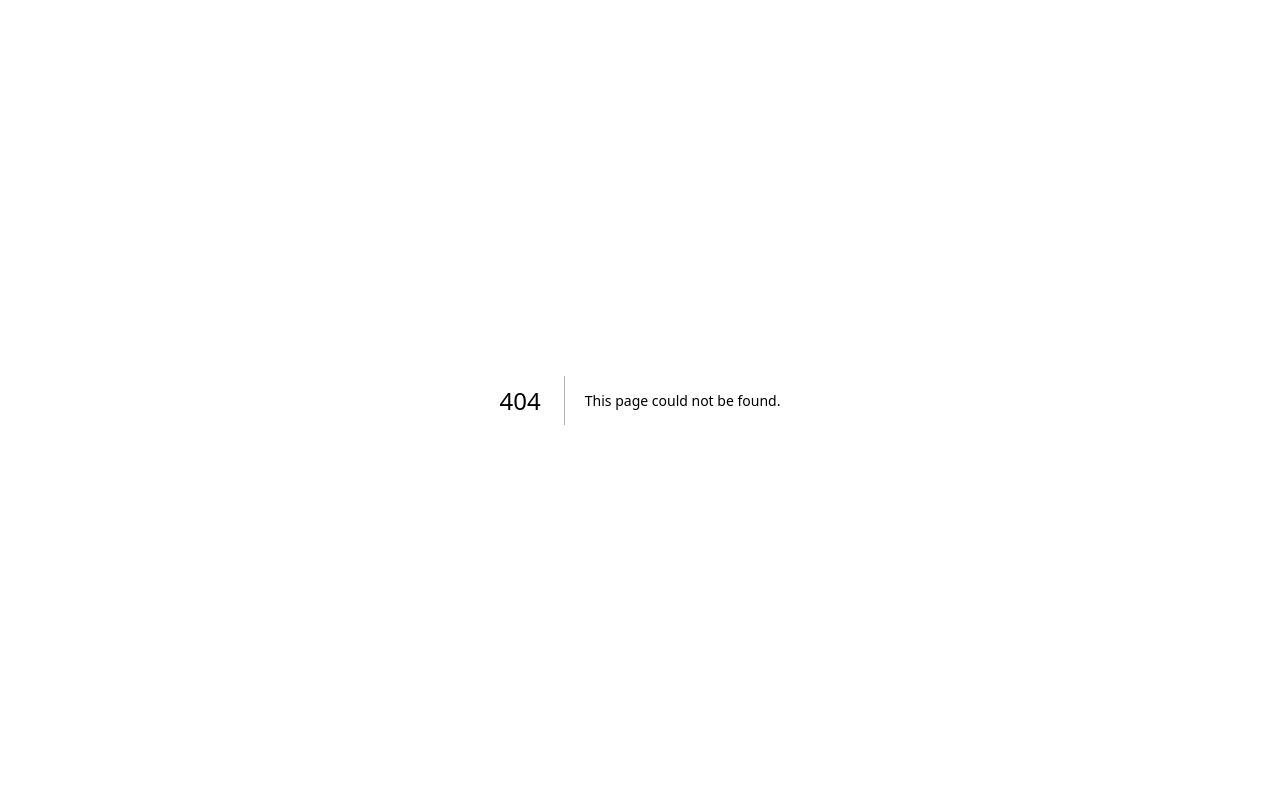
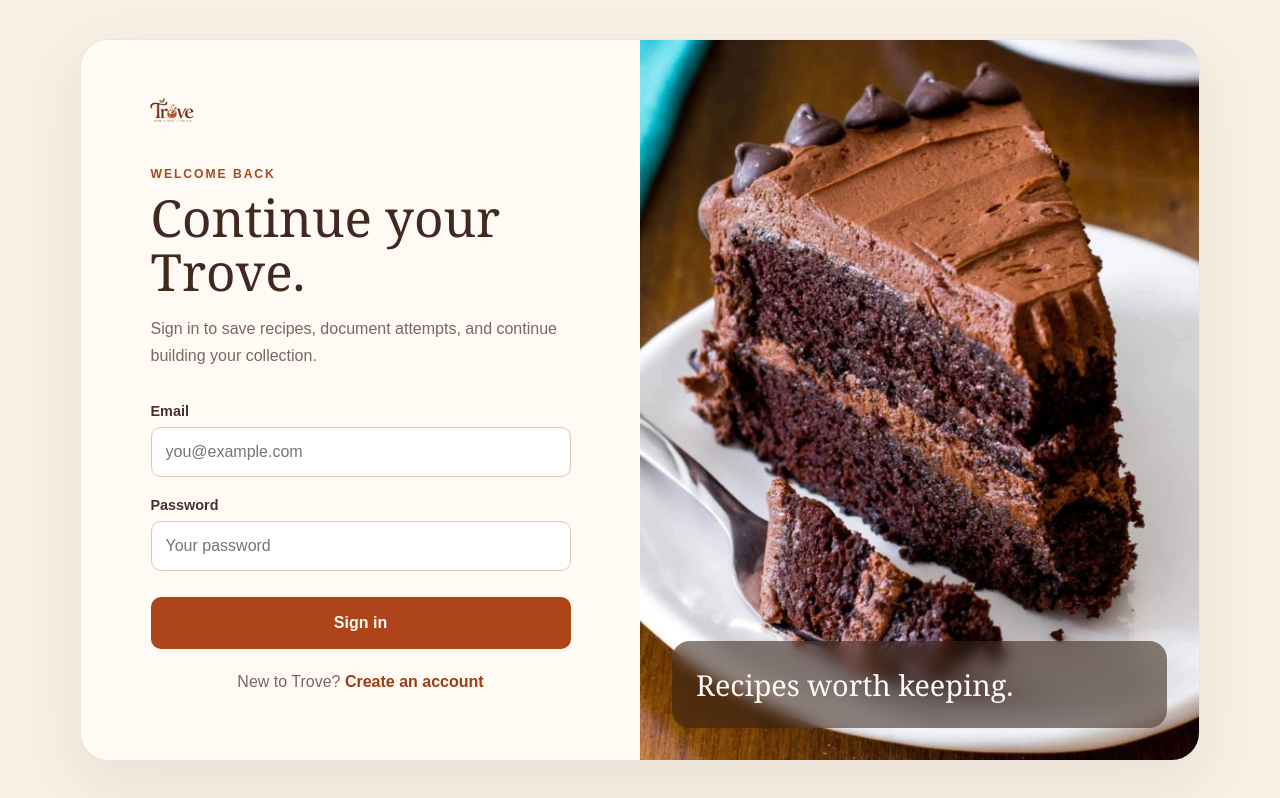
Before and after one commit to NimraMittal/Trove, a Next.js app in the folder frontend/: page /login in a window 1280 px wide. Before the commit this address had no page. Built offline with nearby package versions, Linux system fonts and the light colour scheme.

Commit message:
feat(auth): add authentication UI

```diff
--- /dev/null
+++ b/frontend/src/app/login/page.tsx
@@ -0,0 +1,5 @@
+import LoginPage from "@/features/auth/pages/LoginPage";
+
+export default function Page() {
+  return <LoginPage />;
+}
--- /dev/null
+++ b/frontend/src/app/signup/page.tsx
@@ -0,0 +1,5 @@
+import SignupPage from "@/features/auth/pages/SignupPage";
+
+export default function Page() {
+  return <SignupPage />;
+}
--- /dev/null
+++ b/frontend/src/features/auth/auth.module.css
@@ -0,0 +1,215 @@
+.authPage {
+  min-height: 100vh;
+  padding: 32px;
+
+  display: flex;
+  align-items: center;
+  justify-content: center;
+
+  background:
+    #f7f0e5;
+}
+
+.authPanel {
+  width: min(1120px, 100%);
+  min-height: 720px;
+
+  display: grid;
+  grid-template-columns: 1fr 1fr;
+
+  overflow: hidden;
+
+  border: 1px solid rgba(78, 44, 27, 0.1);
+  border-radius: 28px;
+
+  background: #fffaf3;
+
+  box-shadow:
+    0 20px 60px rgba(78, 44, 27, 0.08);
+}
+
+.formSide {
+  padding: 44px 64px;
+
+  display: flex;
+  flex-direction: column;
+}
+
+.logoLink {
+  width: fit-content;
+}
+
+.logo {
+  width: auto;
+  height: 54px;
+
+  object-fit: contain;
+}
+
+.formContainer {
+  width: min(420px, 100%);
+
+  margin: auto;
+}
+
+.headingGroup {
+  margin-bottom: 34px;
+}
+
+.eyebrow {
+  margin-bottom: 10px;
+
+  color: #aa481f;
+
+  font-size: 0.76rem;
+  font-weight: 700;
+  letter-spacing: 0.16em;
+}
+
+.headingGroup h1 {
+  margin: 0;
+
+  color: #42291d;
+
+  font-family: Georgia, "Times New Roman", serif;
+  font-size: clamp(2.2rem, 4vw, 3.2rem);
+  font-weight: 500;
+  line-height: 1.05;
+}
+
+.subtitle {
+  margin-top: 18px;
+
+  color: #79685f;
+
+  line-height: 1.65;
+}
+
+.form {
+  display: grid;
+  gap: 20px;
+}
+
+.field {
+  display: grid;
+  gap: 8px;
+}
+
+.field label {
+  color: #4b3327;
+
+  font-size: 0.9rem;
+  font-weight: 650;
+}
+
+.field input {
+  width: 100%;
+  min-height: 50px;
+
+  padding: 0 14px;
+
+  border: 1px solid #d8c9bc;
+  border-radius: 10px;
+
+  color: #42291d;
+  background: #ffffff;
+
+  font: inherit;
+}
+
+.field input:focus {
+  outline: 2px solid rgba(173, 68, 26, 0.2);
+  border-color: #ad441a;
+}
+
+.primaryButton {
+  min-height: 52px;
+
+  margin-top: 6px;
+
+  border: 0;
+  border-radius: 10px;
+
+  color: #fffaf5;
+  background: #ad441a;
+
+  font: inherit;
+  font-weight: 700;
+
+  cursor: pointer;
+}
+
+.primaryButton:hover {
+  background: #963814;
+}
+
+.switchText {
+  margin-top: 24px;
+
+  color: #79685f;
+
+  text-align: center;
+}
+
+.switchText a {
+  color: #9b3c18;
+
+  font-weight: 700;
+  text-decoration: none;
+}
+
+.imageSide {
+  position: relative;
+
+  min-height: 720px;
+}
+
+.authImage {
+  object-fit: cover;
+}
+
+.imageOverlay {
+  position: absolute;
+
+  right: 32px;
+  bottom: 32px;
+  left: 32px;
+
+  padding: 24px;
+
+  border-radius: 18px;
+
+  color: #fffaf5;
+  background: rgba(55, 33, 22, 0.56);
+
+  backdrop-filter: blur(8px);
+}
+
+.imageOverlay p {
+  margin: 0;
+
+  font-family: Georgia, "Times New Roman", serif;
+  font-size: 1.8rem;
+}
+
+@media (max-width: 800px) {
+  .authPage {
+    padding: 16px;
+  }
+
+  .authPanel {
+    display: block;
+
+    min-height: auto;
+  }
+
+  .formSide {
+    min-height: calc(100vh - 32px);
+
+    padding: 28px 24px;
+  }
+
+  .imageSide {
+    display: none;
+  }
+}
--- /dev/null
+++ b/frontend/src/features/auth/components/AuthLayout.tsx
@@ -0,0 +1,56 @@
+import Image from "next/image";
+import Link from "next/link";
+
+import styles from "../auth.module.css";
+
+type AuthLayoutProps = {
+  children: React.ReactNode;
+};
+
+export default function AuthLayout({
+  children,
+}: AuthLayoutProps) {
+  return (
+    <main className={styles.authPage}>
+      <section className={styles.authPanel}>
+        <div className={styles.formSide}>
+          <Link
+            href="/"
+            className={styles.logoLink}
+            aria-label="Return to Trove homepage"
+          >
+            <Image
+              src="/branding/trove-logo.png"
+              alt="Trove"
+              width={180}
+              height={68}
+              priority
+              className={styles.logo}
+            />
+          </Link>
+
+          <div className={styles.formContainer}>
+            {children}
+          </div>
+        </div>
+
+        <div className={styles.imageSide}>
+          <Image
+            src="/images/trove-hero.jpg"
+            alt="Fresh food prepared in a home kitchen"
+            fill
+            priority
+            sizes="(max-width: 800px) 0px, 50vw"
+            className={styles.authImage}
+          />
+
+          <div className={styles.imageOverlay}>
+            <p>
+              Recipes worth keeping.
+            </p>
+          </div>
+        </div>
+      </section>
+    </main>
+  );
+}
--- /dev/null
+++ b/frontend/src/features/auth/pages/LoginPage.tsx
@@ -0,0 +1,70 @@
+import Link from "next/link";
+
+import AuthLayout from "../components/AuthLayout";
+
+import styles from "../auth.module.css";
+
+export default function LoginPage() {
+  return (
+    <AuthLayout>
+      <div className={styles.headingGroup}>
+        <p className={styles.eyebrow}>
+          WELCOME BACK
+        </p>
+
+        <h1>
+          Continue your Trove.
+        </h1>
+
+        <p className={styles.subtitle}>
+          Sign in to save recipes, document attempts,
+          and continue building your collection.
+        </p>
+      </div>
+
+      <form className={styles.form}>
+        <div className={styles.field}>
+          <label htmlFor="email">
+            Email
+          </label>
+
+          <input
+            id="email"
+            type="email"
+            name="email"
+            autoComplete="email"
+            placeholder="you@example.com"
+          />
+        </div>
+
+        <div className={styles.field}>
+          <label htmlFor="password">
+            Password
+          </label>
+
+          <input
+            id="password"
+            type="password"
+            name="password"
+            autoComplete="current-password"
+            placeholder="Your password"
+          />
+        </div>
+
+        <button
+          type="submit"
+          className={styles.primaryButton}
+        >
+          Sign in
+        </button>
+      </form>
+
+      <p className={styles.switchText}>
+        New to Trove?{" "}
+        <Link href="/signup">
+          Create an account
+        </Link>
+      </p>
+    </AuthLayout>
+  );
+}
```
Also changed, not shown: frontend/src/features/auth/pages/SignupPage.tsx (added, +85 -0 lines), frontend/public/branding/trove-logo.png (renamed from frontend/public/branding/image.png).
